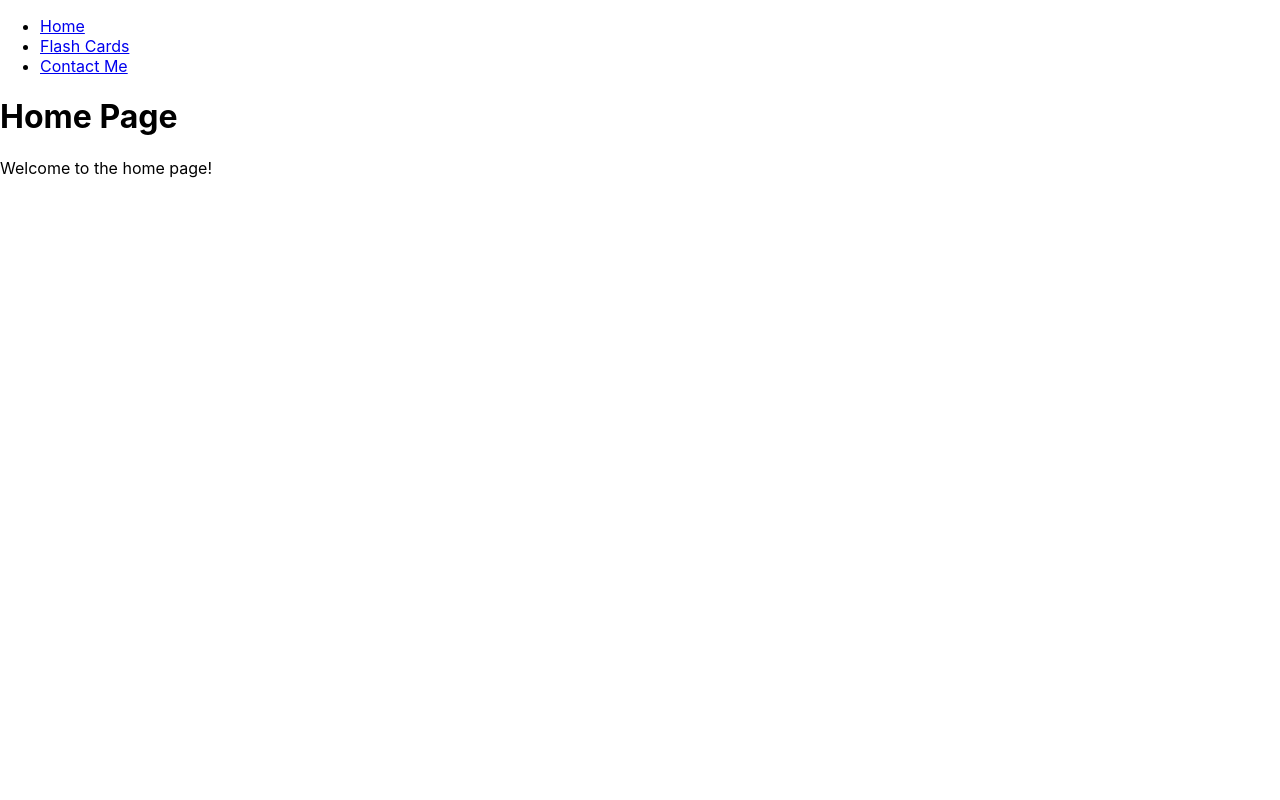
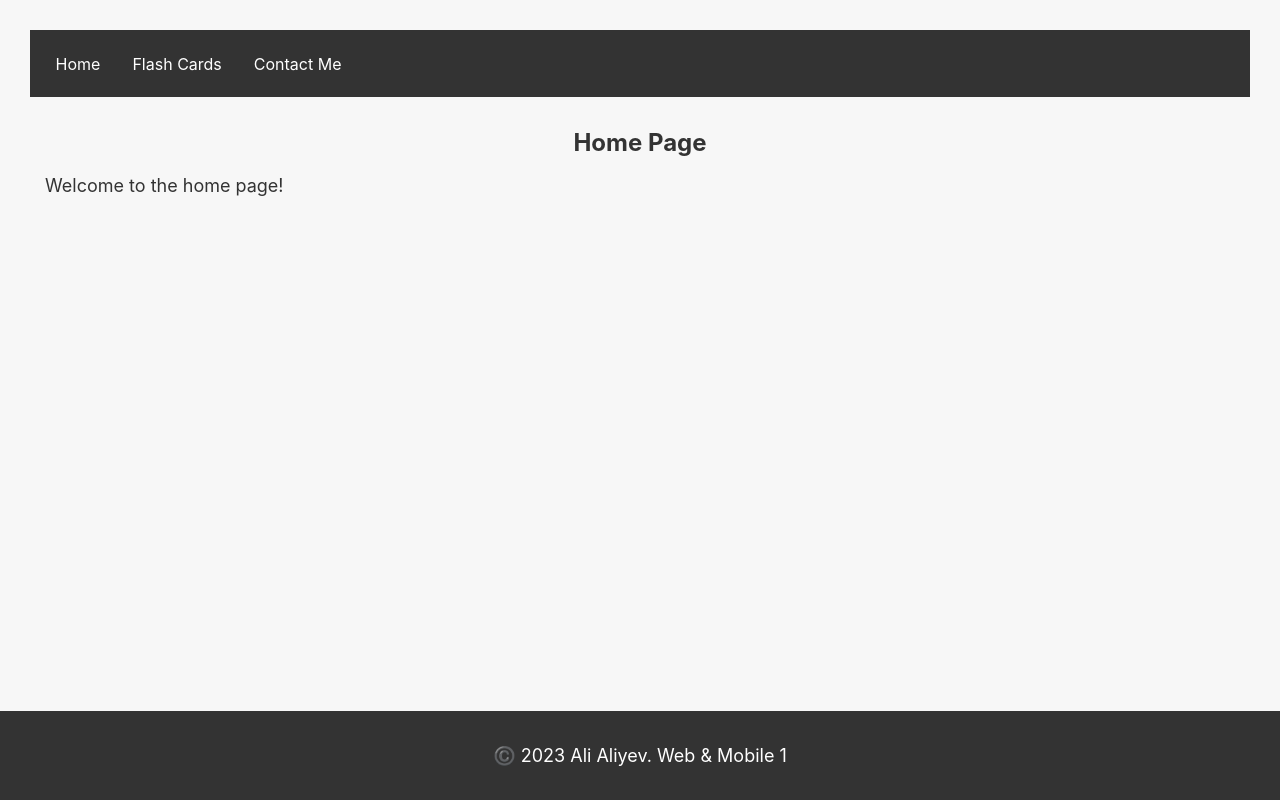
Before and after one commit to aaliyevv/web-3, a React (Create React App) app: page / in a window 1280 px wide. Built offline with nearby package versions, Linux system fonts and the light colour scheme.

Commit message:
Improved and modernized the styling for the navigation section.
Added footer and improved its styling

```diff
--- a/src/App.css
+++ b/src/App.css
@@ -1,38 +1,82 @@
-.App {
+body {
+  margin: 0;
+  font-family: -apple-system, BlinkMacSystemFont, 'Segoe UI', 'Roboto', 'Oxygen',
+    'Ubuntu', 'Cantarell', 'Fira Sans', 'Droid Sans', 'Helvetica Neue',
+    sans-serif;
+  -webkit-font-smoothing: antialiased;
+  -moz-osx-font-smoothing: grayscale;
+  background-color: #f7f7f7;
+  color: #333;
+}
+
+nav {
+  background-color: #333;
+  padding: 0.6rem;
+}
+
+nav ul {
+  list-style-type: none;
+  margin: 0;
+  padding: 0;
+  overflow: hidden;
+}
+
+nav ul li {
+  float: left;
+}
+
+nav ul li a {
+  display: block;
+  color: white;
+  text-align: center;
+  padding: 14px 16px;
+  text-decoration: none;
+  transition: background-color 0.3s;
+}
+
+nav ul li a:hover {
+  background-color: #111;
+}
+
+div {
+  padding: 15px;
+}
+
+h1 {
+  font-size: 24px;
   text-align: center;
 }
 
-.App-logo {
-  height: 40vmin;
-  pointer-events: none;
+p {
+  font-size: 18px;
 }
 
-@media (prefers-reduced-motion: no-preference) {
-  .App-logo {
-    animation: App-logo-spin infinite 20s linear;
+nav:after {
+  content: "";
+  display: table;
+  clear: both;
+}
+
+@media screen and (max-width: 600px) {
+  nav ul li {
+    float: none;
   }
 }
 
-.App-header {
-  background-color: #282c34;
-  min-height: 100vh;
-  display: flex;
-  flex-direction: column;
-  align-items: center;
-  justify-content: center;
-  font-size: calc(10px + 2vmin);
+.App-footer {
+  background-color: #333;
   color: white;
+  text-align: center;
+  padding: 1rem 0;
+  position: fixed;
+  left: 0;
+  bottom: 0;
+  width: 100%;
+  font-size: 0.8rem;
 }
 
-.App-link {
-  color: #61dafb;
+.App {
+  min-height: 100vh;
+  padding-bottom: 50px;
+  box-sizing: border-box;
 }
-
-@keyframes App-logo-spin {
-  from {
-    transform: rotate(0deg);
-  }
-  to {
-    transform: rotate(360deg);
-  }
-}
--- a/src/App.js
+++ b/src/App.js
@@ -28,6 +28,9 @@ function App() {
           <Route path="/contact-me" element={<ContactMePage />} />
           <Route path="/" element={<HomePage />} />
         </Routes>
+        <footer className="App-footer">
+          <p>©️ 2023 Ali Aliyev. Web & Mobile 1</p>
+        </footer>
       </div>
     </Router>
   );
```
